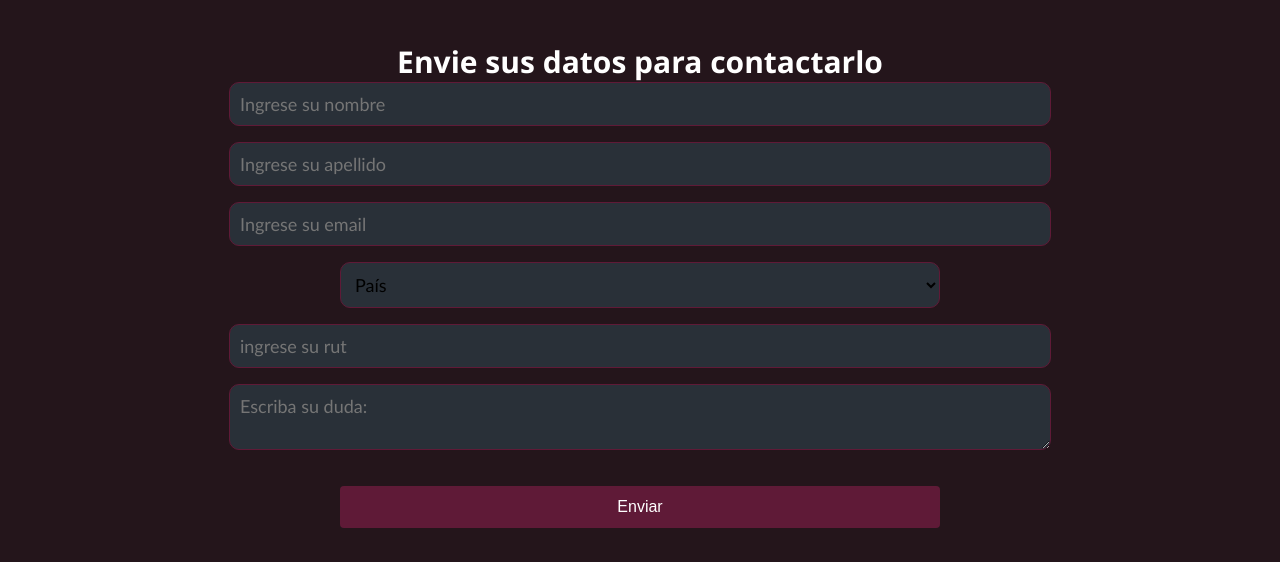
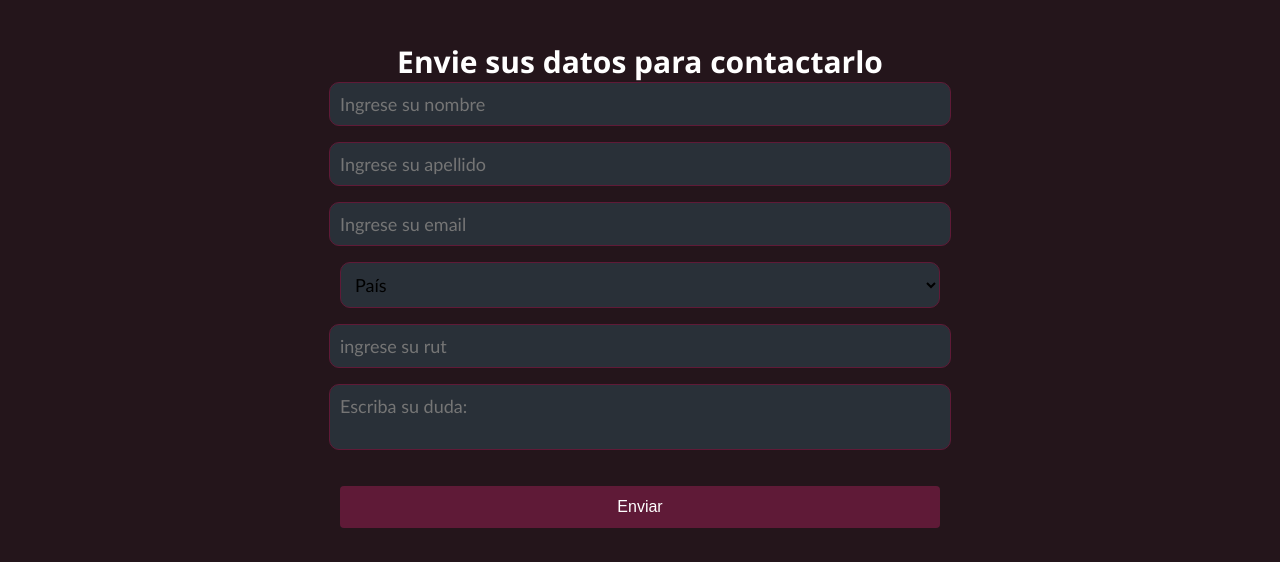
Before and after one commit to Verkell/pagina-web, a plain HTML site: page index.html in a window 1280 px wide. Shown: the part 1018-1580 px from the top of the page. Drawn offline with Linux system fonts and the light colour scheme.

Commit message:
arreglo de formulario de  contacto

```diff
--- a/style/style.css
+++ b/style/style.css
@@ -105,8 +105,7 @@ ul, ol{
     border: 1px solid #5f1a37;
     font-family:'calibri';
     font-size: 18px;
-    max-width: 800px;
-    min-width: 800px;
+    resize: none;
 }
 .select{
     width: 50%;
```
